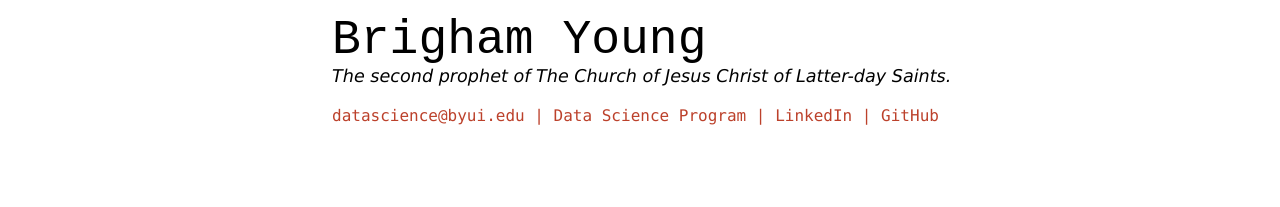
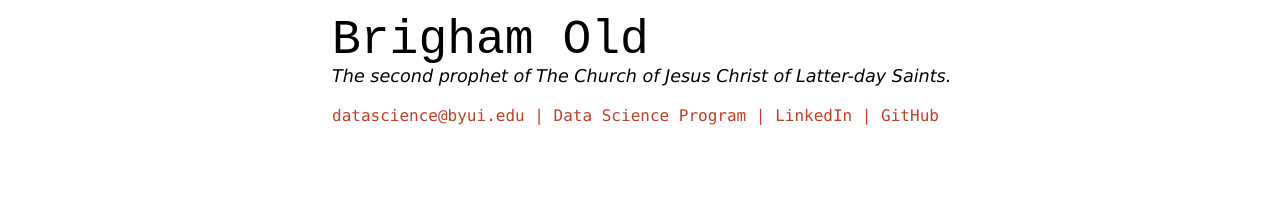
Before and after one commit to ktoutloud/CSE250-resume-example, a Jekyll site: the page built from docs/index.md, in a window 1280 px wide. Shown: the top 207 px of the page. Built offline with Jekyll 4.4.1, drawn with Linux system fonts in a browser that asks for light colours.

Commit message:
Update index.md

```diff
--- a/docs/index.md
+++ b/docs/index.md
@@ -2,7 +2,7 @@
 layout: cv
 title: Brigham Young's Resume
 ---
-# Brigham Young
+# Brigham Old
 The second prophet of The Church of Jesus Christ of Latter-day Saints.
 
 <div id="webaddress">
```
